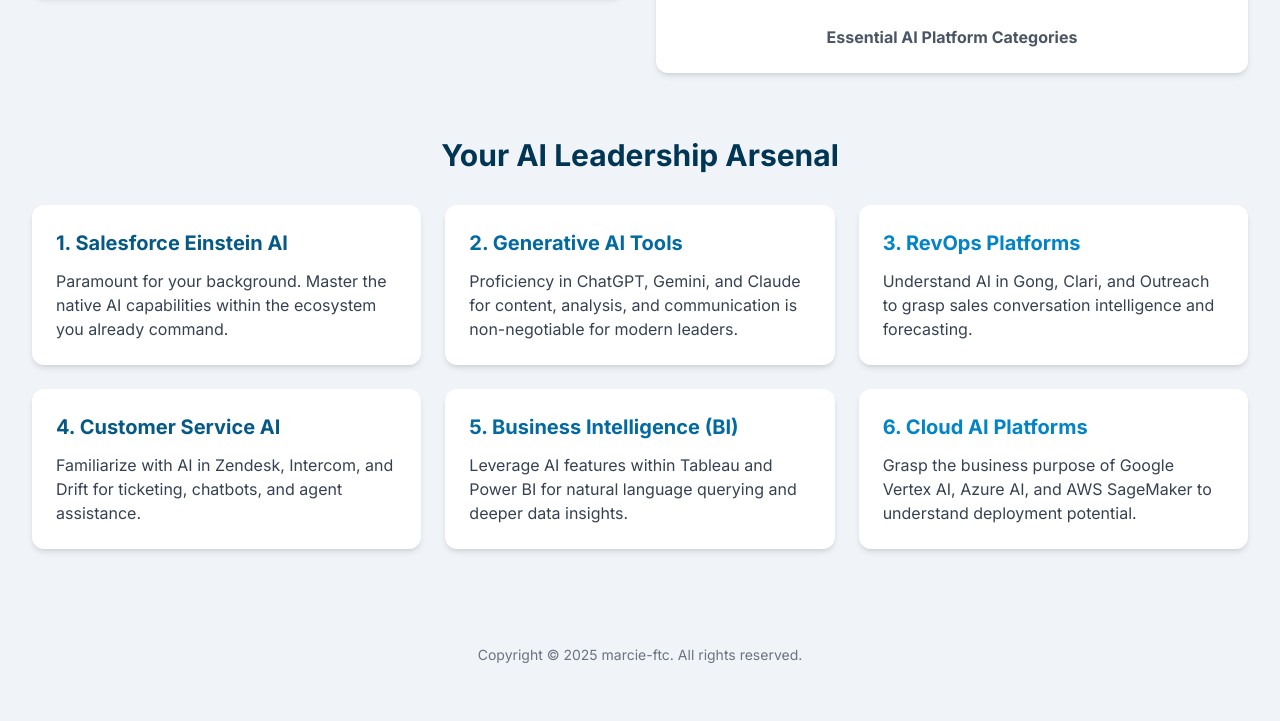
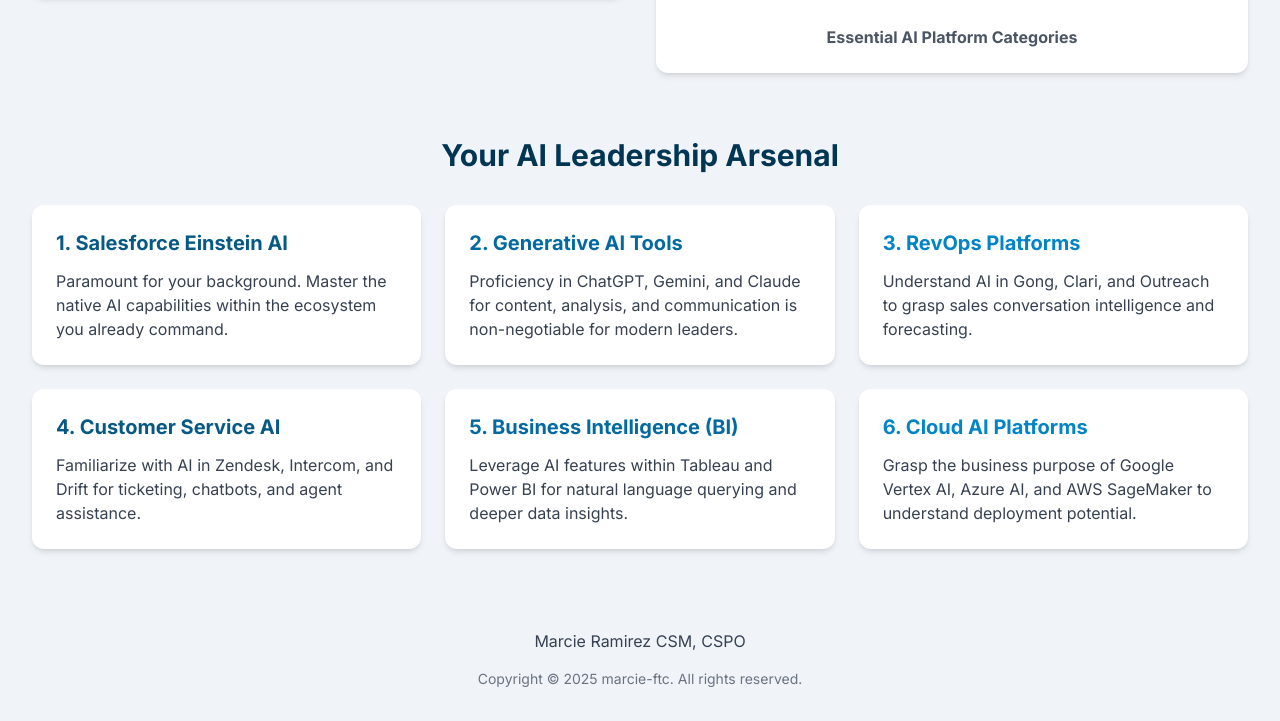
Before and after one commit to marcie-ftc/ai-leadership-infographic, a plain HTML site: page index.html in a window 1280 px wide. Shown: the part 2713-3434 px from the top of the page. Before the commit the page ends 3410 px from the top, so only its background shows below. Drawn offline with nearby package versions, Linux system fonts and the light colour scheme.

Commit message:
Update index.html

```diff
--- a/index.html
+++ b/index.html
@@ -276,10 +276,20 @@
         </main>
     </div>
 
+    <!-- LinkedIn Badge HTML -->
+    <div class="flex justify-center mt-12 mb-4">
+        <div class="badge-base LI-profile-badge" data-locale="en_US" data-size="medium" data-theme="light" data-type="VERTICAL" data-vanity="marcie-ramirez-ftc" data-version="v1">
+            <a class="badge-base__link LI-simple-link" href="https://www.linkedin.com/in/marcie-ramirez-ftc?trk=profile-badge">Marcie Ramirez CSM, CSPO</a>
+        </div>
+    </div>
+
     <!-- Footer with copyright -->
-    <footer class="text-center mt-16 pb-8 text-gray-500 text-sm">
+    <footer class="text-center mt-4 pb-8 text-gray-500 text-sm">
         <p>Copyright &copy; 2025 marcie-ftc. All rights reserved.</p>
     </footer>
+
+    <!-- LinkedIn Badge Script (must be after the HTML for the badge) -->
+    <script type="text/javascript" src="https://platform.linkedin.com/badges/js/profile.js" async defer></script>
 
     <script>
         // IMPORTANT: If you are hosting this on GitHub Pages (or any static site outside Google Canvas),
```
